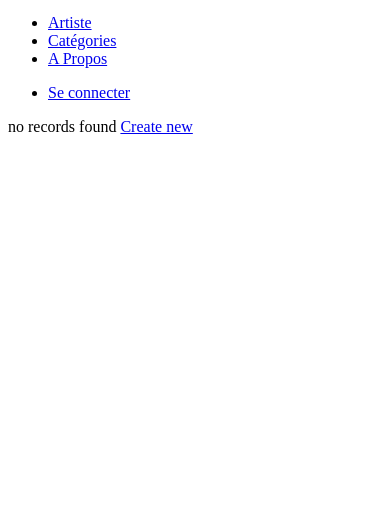
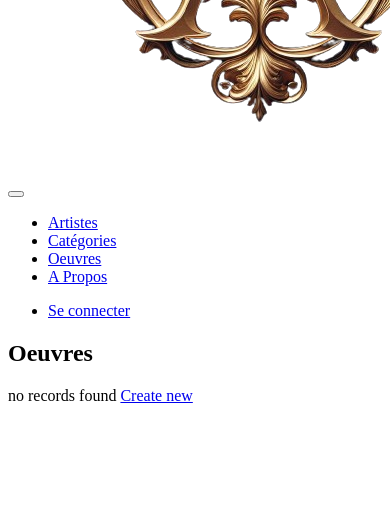
Before and after one commit to WildCodeSchool/2023-09-PHP-LYON-P3-eclat-d-art, a Symfony app: template templates/artwork/index.html.twig in a window 390 px wide; the page is wider, and only the part inside the window is pictured. Shown: the part 332-844 px from the top of that part. Run offline with Twig, Linux system fonts and the light colour scheme; the template is opened without the code that fills it, so the values that code supplies are empty; some libraries are stand-ins or nearby versions.

Commit message:
création de la page index oeuvre et son css, et des pages part catégories. Liens créés

```diff
--- a/templates/_navbar.html.twig
+++ b/templates/_navbar.html.twig
@@ -9,10 +9,13 @@
 		<div class="collapse navbar-collapse" id="navbarSupportedContent">
 			<ul class="navbar-nav me-auto mb-2 mb-lg-0">
 				<li class="nav-item">
-					<a class="link" href="/user">Artiste</a>
+					<a class="link" href="/user">Artistes</a>
 				</li>
 				<li class="nav-item">
-					<a class="link" href="#card-area-categories">Catégories</a>
+					<a class="link" href="/#card-area-categories">Catégories</a>
+				</li>
+				<li class="nav-item">
+					<a class="link" href="/artwork/">Oeuvres</a>
 				</li>
 				<li class="nav-item">
 					<a class="link" href="#about-us">A Propos</a>
--- a/templates/artwork/index.html.twig
+++ b/templates/artwork/index.html.twig
@@ -1,17 +1,19 @@
 {% extends 'base.html.twig' %}
 
-{% block title %}Liste des oeuvres{% endblock %}
+{% block title %}Page des oeuvres{% endblock %}
 
 {% block body %}
+
+<h2>Oeuvres</h2>
+
+<div class="gallery-container">
     {% for artwork in artworks %}
-
-        <div id="card-artwork">
-                    <img class=" image-artwork" alt="{{ artwork.description }}" src="{{ artwork.imageCover }}">
-
-                    <p>{{ artwork.title }}</br>
-                    {{ artwork.description }}</p>
-                    <button class="btn btn-secondary form-button"><a class="form-link" href="{{ path('app_artwork_show', {'id': artwork.id}) }} ">Découvrir</a></button>
-            <button class="btn btn-secondary form-button"><a class="form-link" href="{{ path('app_artwork_edit', {'id': artwork.id}) }}">edit</a></button>
+        <div class="gallery">
+            <img class=" image-artwork" alt="{{ artwork.description }}" src="{{ artwork.imageCover }}">
+            <p>{{ artwork.title }}</br>
+            {{ artwork.description }}</p>
+            <button class="btn btn-secondary form-button"><a class="form-link" href="{{ path('app_artwork_show', {'id': artwork.id}) }} ">Découvrir</a></button>
+            {#<button class="btn btn-secondary form-button"><a class="form-link" href="{{ path('app_artwork_edit', {'id': artwork.id}) }}">edit</a></button>#}
         </div>
     {% else %}
         <tr>
```
Also changed, not shown: assets/styles/app.scss (+19 -21 lines), templates/artwork/indexByCategory.html.twig (+8 -9 lines), templates/home/index.html.twig (+6 -6 lines), assets/images/logo.png (added).
